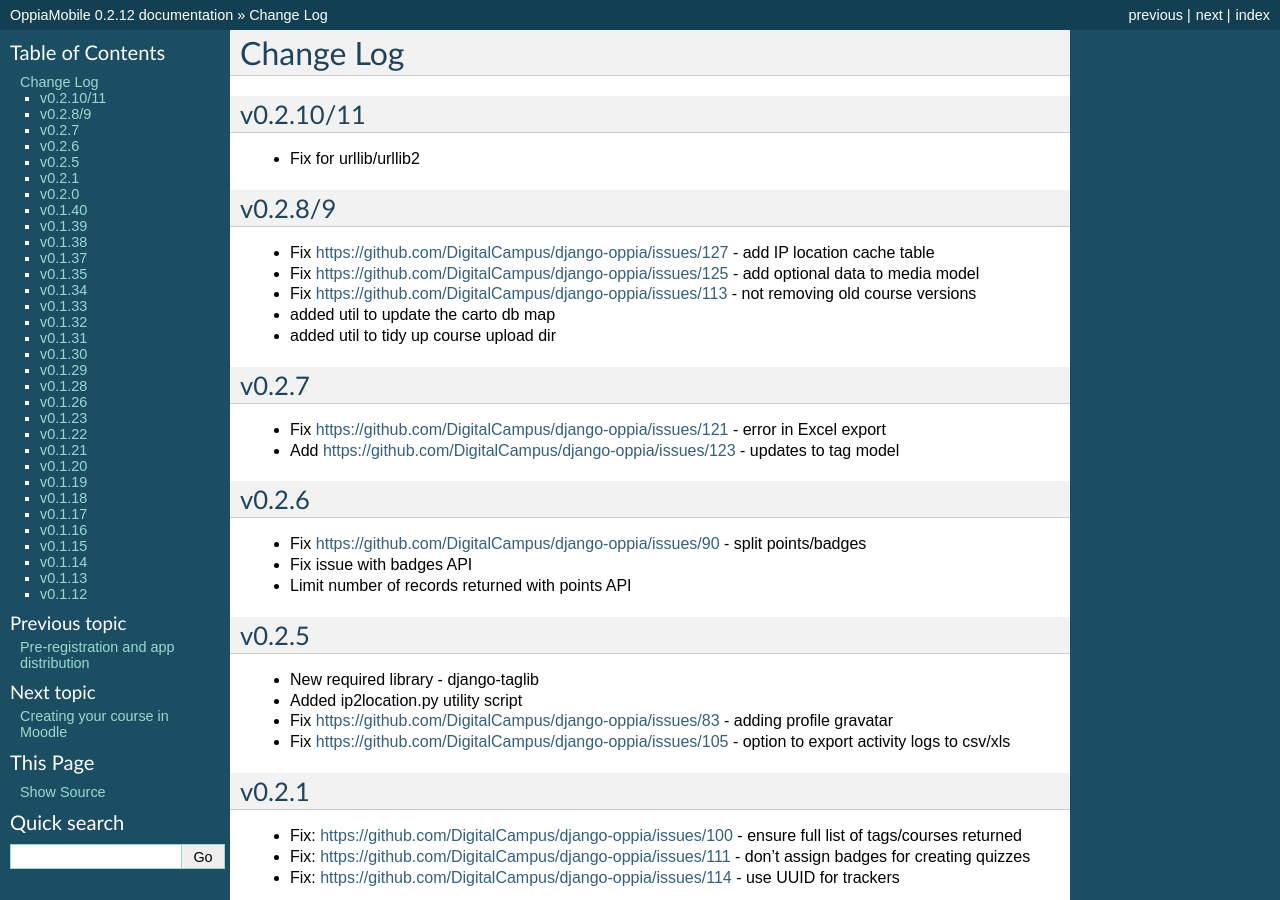
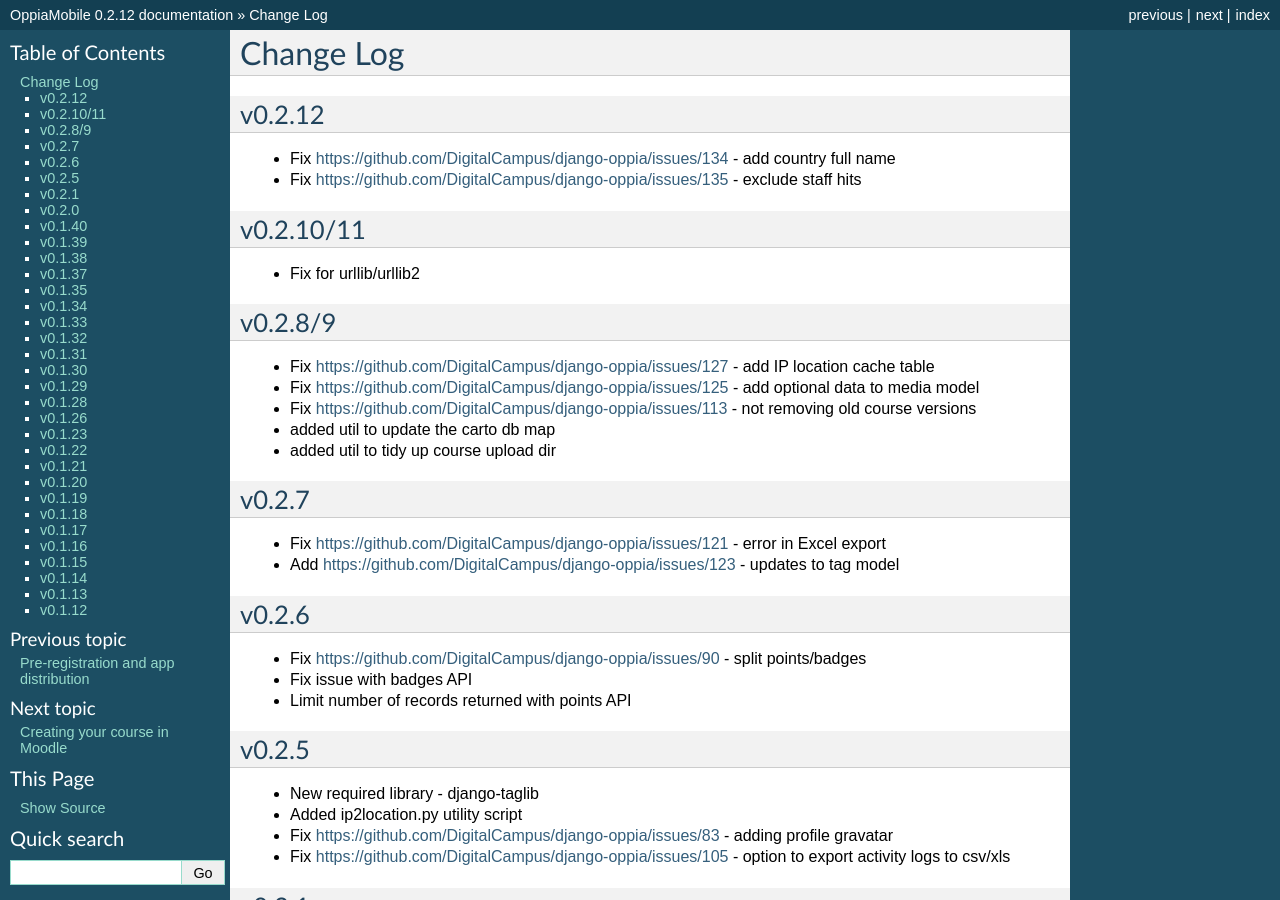
Before and after one commit to DigitalCampus/django-oppia, a Sphinx documentation site: the page built from docs/changelog.rst, in a window 1280 px wide and 900 px high. Built offline with Sphinx 7.4.7, drawn with Linux system fonts in a browser that asks for light colours; the version number is read from the project's files by our own code.

Commit message:
update docs

```diff
--- a/docs/changelog.rst
+++ b/docs/changelog.rst
@@ -1,5 +1,10 @@
 Change Log
 ============
+
+v0.2.12
+----------
+* Fix https://github.com/DigitalCampus/django-oppia/issues/134 - add country full name
+* Fix https://github.com/DigitalCampus/django-oppia/issues/135 - exclude staff hits
 
 v0.2.10/11
 ----------
```
